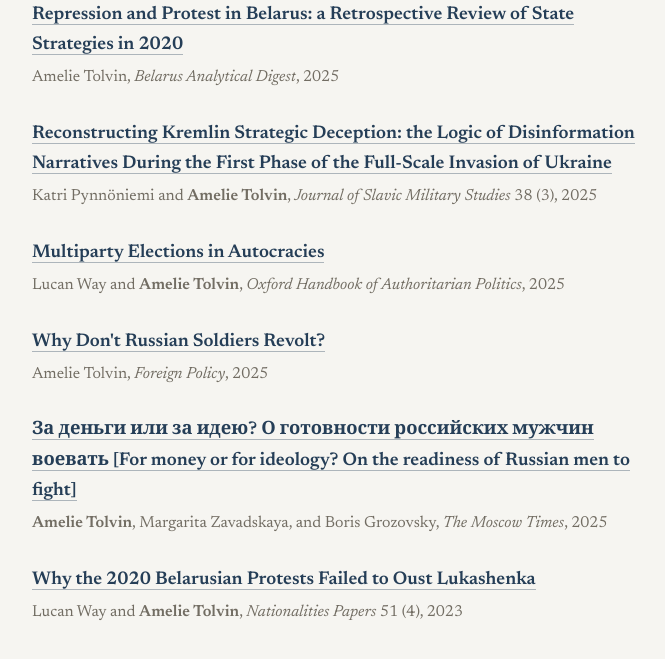
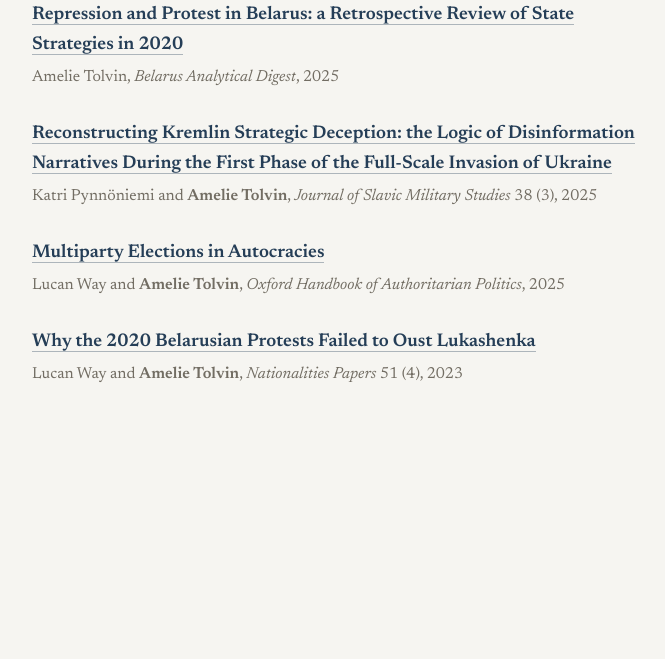
Before and after one commit to amelietolvin/amelietolvin, a plain HTML site: page research.html in a window 1280 px wide. Shown: the part 243-902 px from the top of the page, without its empty margins (292-957 px from the left). After the commit the page ends 800 px from the top, so only its background shows below. Drawn offline with Linux system fonts and the light colour scheme.

Commit message:
Update research.html

```diff
--- a/research.html
+++ b/research.html
@@ -42,16 +42,6 @@
         <p>Lucan Way and <strong>Amelie Tolvin</strong>, <em>Oxford Handbook of Authoritarian Politics</em>, 2025</p>
       </div>
 
-    <div class="item">
-        <h3><a href="https://foreignpolicy.com/2025/04/09/russia-soldiers-ukraine-war-crimes-meatgrinder-human-waves-brutal-violence-protest/">Why Don't Russian Soldiers Revolt?</a></h3>
-        <p>Amelie Tolvin, <em>Foreign Policy</em>, 2025</p>
-      </div>
-
-      <div class="item">
-        <h3><a href="https://ru.themoscowtimes.com/2025/01/28/za-dengi-ili-za-ideyu-o-gotovnosti-rossiiskih-muzhchin-voevat-a153481">За деньги или за идею? О готовности российских мужчин воевать [For money or for ideology? On the readiness of Russian men to fight]</a></h3>
-        <p><strong>Amelie Tolvin</strong>, Margarita Zavadskaya, and Boris Grozovsky, <em>The Moscow Times</em>, 2025</p>
-      </div>
-
       <div class="item">
         <h3><a href="https://doi.org/10.1017/nps.2023.6">Why the 2020 Belarusian Protests Failed to Oust Lukashenka</a></h3>
         <p>Lucan Way and <strong>Amelie Tolvin</strong>, <em>Nationalities Papers</em> 51 (4), 2023</p>
```
